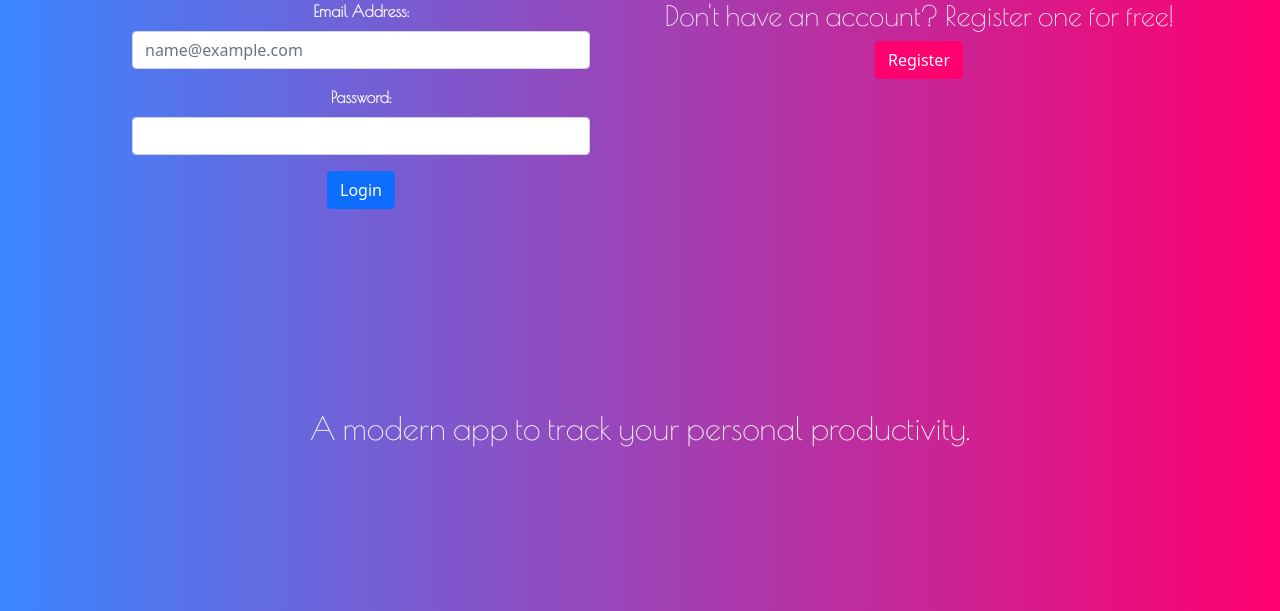
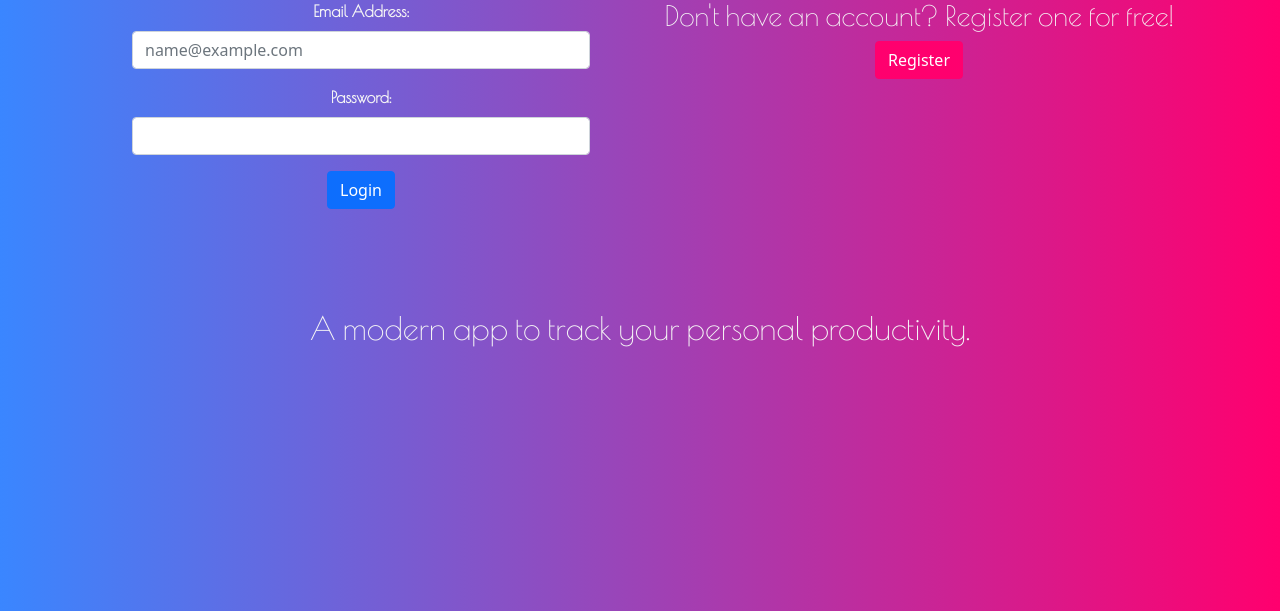
Before and after one commit to Mikey-Simmons/no-days-off, a Django app: page / in a window 1280 px wide. Shown: the part 189-800 px from the top of the page. Run offline with Django 3.2, Linux system fonts and the light colour scheme; some libraries are stand-ins or nearby versions.

Commit message:
style change

```diff
--- a/main/static/css/style.css
+++ b/main/static/css/style.css
@@ -90,7 +90,7 @@ h1.title2{
     color: whitesmoke;
     font-family: 'Poiret One', cursive;
      font-weight: bolder;
-     padding-top: 200px;
+     padding-top: 100px;
 }
 .mb-3{
     padding-left: 50px;
```
Also changed, not shown: db.sqlite3.
